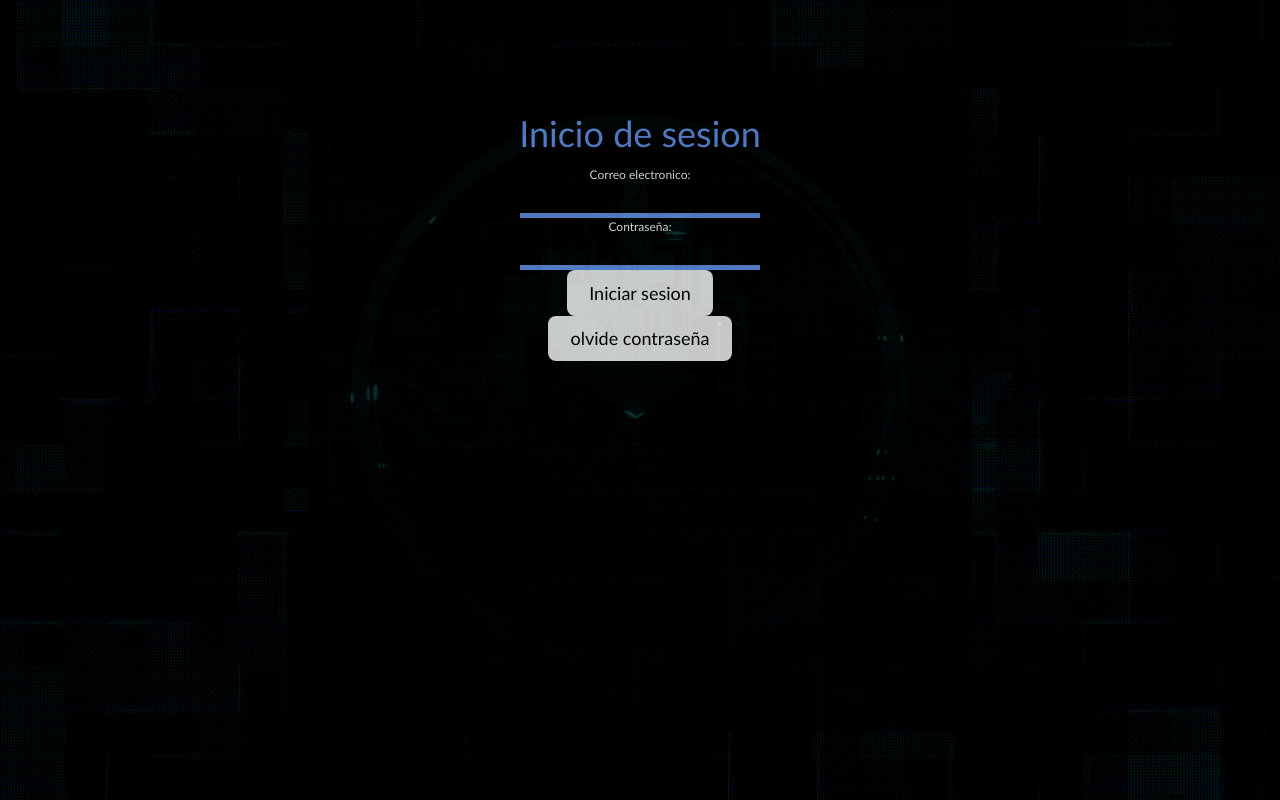
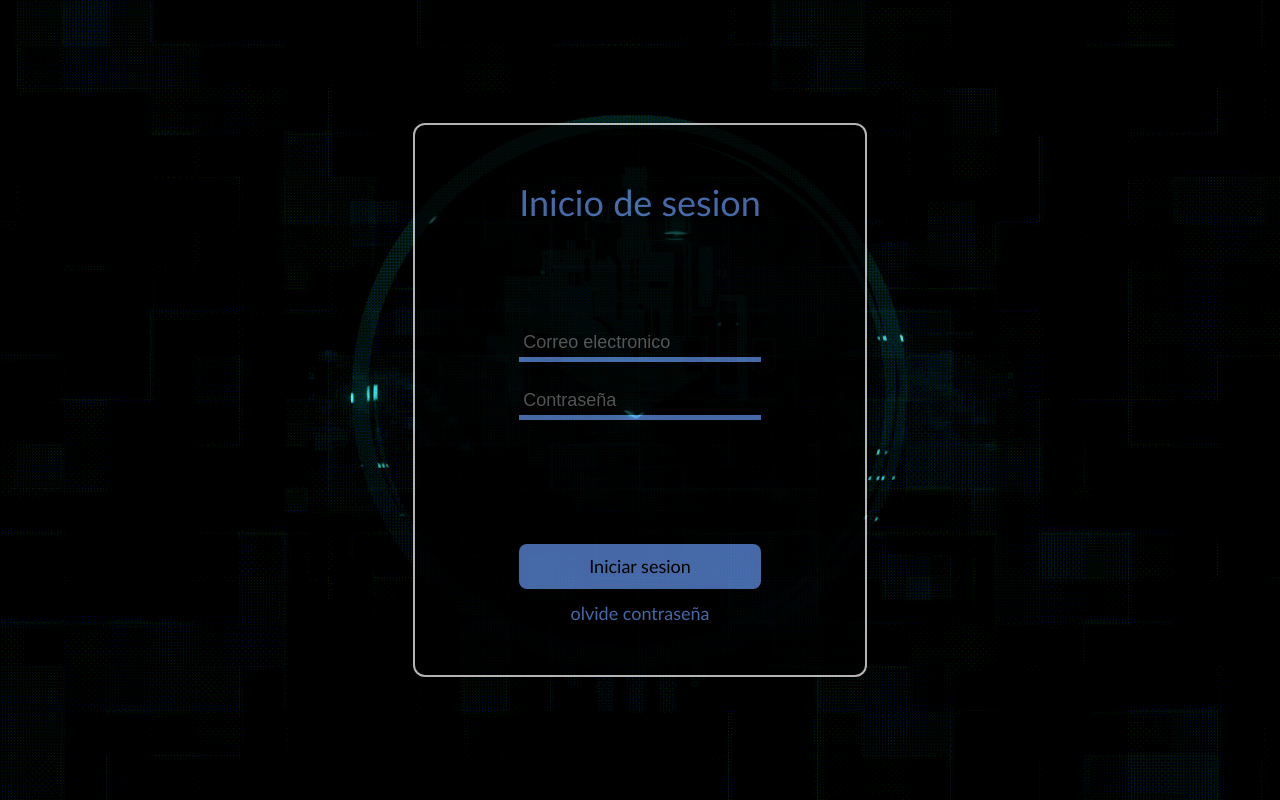
Before and after one commit to leonardo-da/Login, a React (Vite) app: page / in a window 1280 px wide. Built offline with nearby package versions, Linux system fonts and the light colour scheme.

Commit message:
grid implementation in the main  form container

```diff
--- a/src/App.css
+++ b/src/App.css
@@ -18,22 +18,48 @@ body {
   font-family: 'Gill Sans', 'Gill Sans MT', Calibri, 'Trebuchet MS', sans-serif;
 }
 
-.LogInFormContainer {
+.LogInContainer {
+  display: grid;
+  grid-template-rows: repeat(3fr);
+  justify-content: center;
+  width: 80vw;
+  height: 90vh;
+  max-width: 450px;
+  max-height: 550px;
+  background-color:black;
+  border: 2px solid white;
+  border-radius: 1rem;
+  opacity: 0.7;
+}
+
+.LogInContainer div {
   display: flex;
   flex-direction: column;
-  align-items: center;
-  width: 600px;
-  height: 600px;
-  background-color:black;
-  border-radius: 1rem;
-  padding: 32px;
-  opacity: 0.8;
+  justify-content: center;
+  /* border: 1px solid red; */
+}
+
+.LogInFormContainer {
+  grid-row: 2;
+  display: flex;
+  flex-direction: column;
+}
+
+.FormButtonsContainer {
+  grid-row: 3;
+  display: flex;
+  flex-direction: column;
 }
 
 .Title {
+  grid-row: 1;
   font-size: 3rem;
   color: cornflowerblue;
-  margin: 0.5rem;
+}
+
+.LogInFormContainer label {
+  font-size: 1.3rem;
+  color: gray;
 }
 
 .TextBox {
@@ -43,12 +69,26 @@ body {
   border-width: 0 0 5px 0;
   border-color: cornflowerblue;
   padding: var(--Padding);
+  margin: 0 0 2rem 0;
+}
+
+.TextBox:hover {
+  border-color:ghostwhite;
+}
+
+.TextBox:focus {
+  outline: none;
 }
 
 .Button {
   font-size: 1.5rem;
+  background-color: cornflowerblue;
+  margin: 0 0 1rem 0;
 }
 
-label {
-  color: white;
+.TextButton {
+  font-size: 1.5rem;
+  background-color: transparent;
+  color:cornflowerblue;
+  padding: 0;
 }
--- a/src/App.jsx
+++ b/src/App.jsx
@@ -6,16 +6,21 @@ function App() {
   return (
     <>
       <div id="root"></div>
-        <div class="LogInFormContainer">
-          <label class="Title">Inicio de sesion</label>
+        <div class="LogInContainer">
+          <div className="TitleContainer">
+            <label class="Title">Inicio de sesion</label>
+          </div>
 
-          <label>Correo electronico:</label>
-          <input class="TextBox" type="text"/>
-          <label>Contraseña:</label>
-          <input class="TextBox" type="password"/>
+          <div class="LogInFormContainer">
 
-          <button Class="Button">Iniciar sesion</button>
-          <button Class="Button">olvide contraseña</button>
+            <input class="TextBox" type="text" placeholder="Correo electronico"/>
+            <input class="TextBox" type="password" placeholder="Contraseña"/>
+          </div>
+
+          <div className="FormButtonsContainer">
+            <button Class="Button">Iniciar sesion</button>
+            <button Class="TextButton">olvide contraseña</button>
+          </div>
         </div>
     </>
   )
```
Also changed, not shown: src/img/Account.svg (added), src/img/Password.svg (added).
